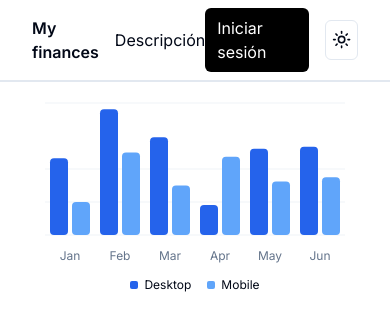
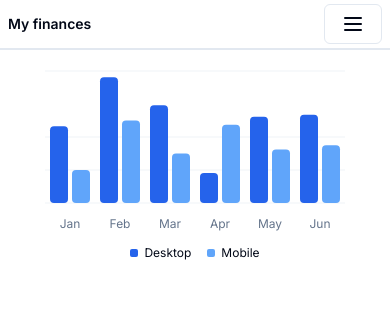
Before and after one commit to yeferson59/app-finances-nextjs, a Next.js app: page / in a window 390 px wide. Shown: the top 328 px of the page. Built offline with nearby package versions, Linux system fonts and the light colour scheme.

Commit message:
add soport of moble and improve details

```diff
--- a/src/components/button-theme.tsx
+++ b/src/components/button-theme.tsx
@@ -18,7 +18,7 @@ export function ModeToggle() {
   return (
     <DropdownMenu>
       <DropdownMenuTrigger asChild>
-        <Button variant="outline" size="icon">
+        <Button variant="outline" size="icon" >
           <Sun className="h-[1.2rem] w-[1.2rem] rotate-0 scale-100 transition-all dark:-rotate-90 dark:scale-0" />
           <Moon className="absolute h-[1.2rem] w-[1.2rem] rotate-90 scale-0 transition-all dark:rotate-0 dark:scale-100" />
           <span className="sr-only">Toggle theme</span>
--- a/src/components/header.tsx
+++ b/src/components/header.tsx
@@ -4,16 +4,17 @@ import { ModeToggle } from "@/components/button-theme"
 import { APP, NAVIGATION } from "@/lib/consts";
 import { useState } from "react";
 import Link from "next/link";
+import { DropdownMenuRadioGroupDemo } from "./navPhone";
 
 export default function Header(){
   const [state, setState] = useState(false);
   return(
-    <header className="flex flex-row justify-between items-center px-8 py-2 border-b-2">
+    <header className="flex flex-row justify-between items-center px-2 py-1 sm:px-6 md:px-8 md:py-2 border-b-2">
       <nav className="flex flex-row gap-4 cursor-pointer">
-        <a href="/">
-          <h1 className="text-pretty lg:text-2xl font-semibold">{APP.title}</h1>
-        </a>
-        <ul className="flex flex-row gap-3 items-center">
+        <Link href="/" onClick={() => setState(!state)}>
+          <h1 className="text-pretty text-sm sm:text-xl md:text-2xl font-semibold">{APP.title}</h1>
+        </Link>
+        <ul className="hidden md:flex-row md:gap-3 md:items-center md:flex">
           {
             NAVIGATION.map( link => (
               <Link key={link.id} href={link.link}>
@@ -23,13 +24,18 @@ export default function Header(){
           }
         </ul>
       </nav>
-      <div className="flex flex-row items-center gap-4">
-        <Link href={state === false ? '/dashboard/sign-in' : '/dashboard/sign-up'} onClick={() => setState(!state)} className="rounded-md dark:bg-white dark:text-black bg-black text-white py-2 px-3 dark:hover:bg-slate-500 hover:bg-slate-800">
-          {
-            state === false ? 'Iniciar sesión' : 'Registrarse'
-          }
-        </Link>
+      <div className="hidden md:flex md:flex-row items-center gap-4">
+        {
+          state === false && (
+            <Link href='/dashboard/sign-in' onClick={() => setState(!state)} className="rounded-md dark:bg-white dark:text-black bg-black text-white md:py-2 md:px-3 dark:hover:bg-slate-500 hover:bg-slate-800 hidden md:block">
+              Iniciar sesión
+            </Link>
+          )
+        }
         <ModeToggle/>
+      </div>
+      <div className="flex md:hidden">
+        <DropdownMenuRadioGroupDemo active={state}/>
       </div>
     </header>
   );
--- a/src/components/navPhone.tsx
+++ b/src/components/navPhone.tsx
@@ -15,6 +15,7 @@ import {
   DropdownMenuSeparator,
   DropdownMenuTrigger
 } from "@/components/ui/dropdown-menu"
+import { NAVIGATION } from "@/lib/consts";
 
 export function DropdownMenuRadioGroupDemo({
   active
@@ -31,14 +32,18 @@ export function DropdownMenuRadioGroupDemo({
         </Button>
       </DropdownMenuTrigger>
       <DropdownMenuContent className="w-56">
-        <DropdownMenuLabel>Panel Position</DropdownMenuLabel>
-        <DropdownMenuSeparator />
+        <DropdownMenuLabel>Menu</DropdownMenuLabel>
         <DropdownMenuRadioGroup value={position} onValueChange={setPosition}>
-        <DropdownMenuRadioItem value="top">Top</DropdownMenuRadioItem>
-        <DropdownMenuSeparator />
-        <DropdownMenuRadioItem value="bottom">Bottom</DropdownMenuRadioItem>
-        <DropdownMenuSeparator />
-        <DropdownMenuRadioItem value="right">Right</DropdownMenuRadioItem>
+          {
+            NAVIGATION.map( link => (
+              <>
+                <DropdownMenuSeparator />
+                <Link href={link.link}>
+                  <DropdownMenuRadioItem value={link.name}>{link.name}</DropdownMenuRadioItem>
+                </Link>
+              </>
+            ))
+          }
         </DropdownMenuRadioGroup>
         <div className="flex md:flex-row items-center gap-2 justify-between">
           <ModeToggle/>
```
